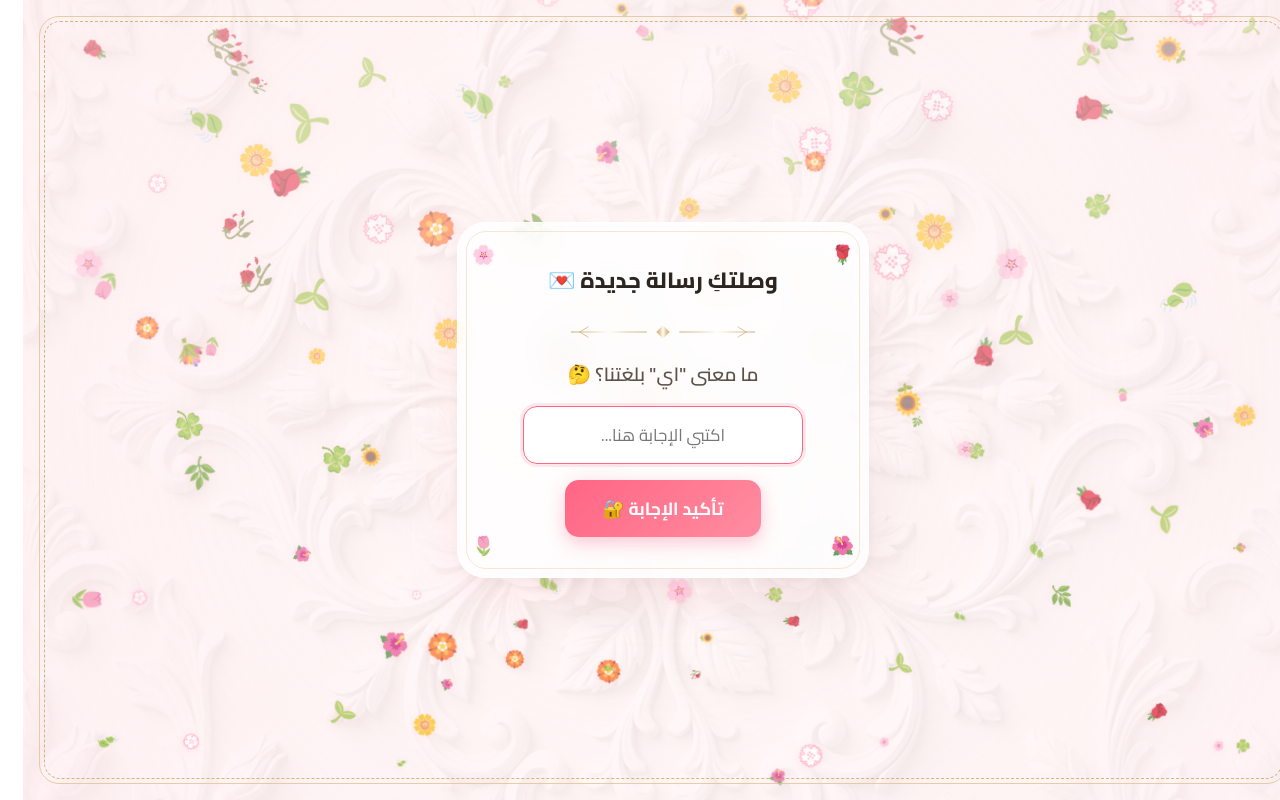
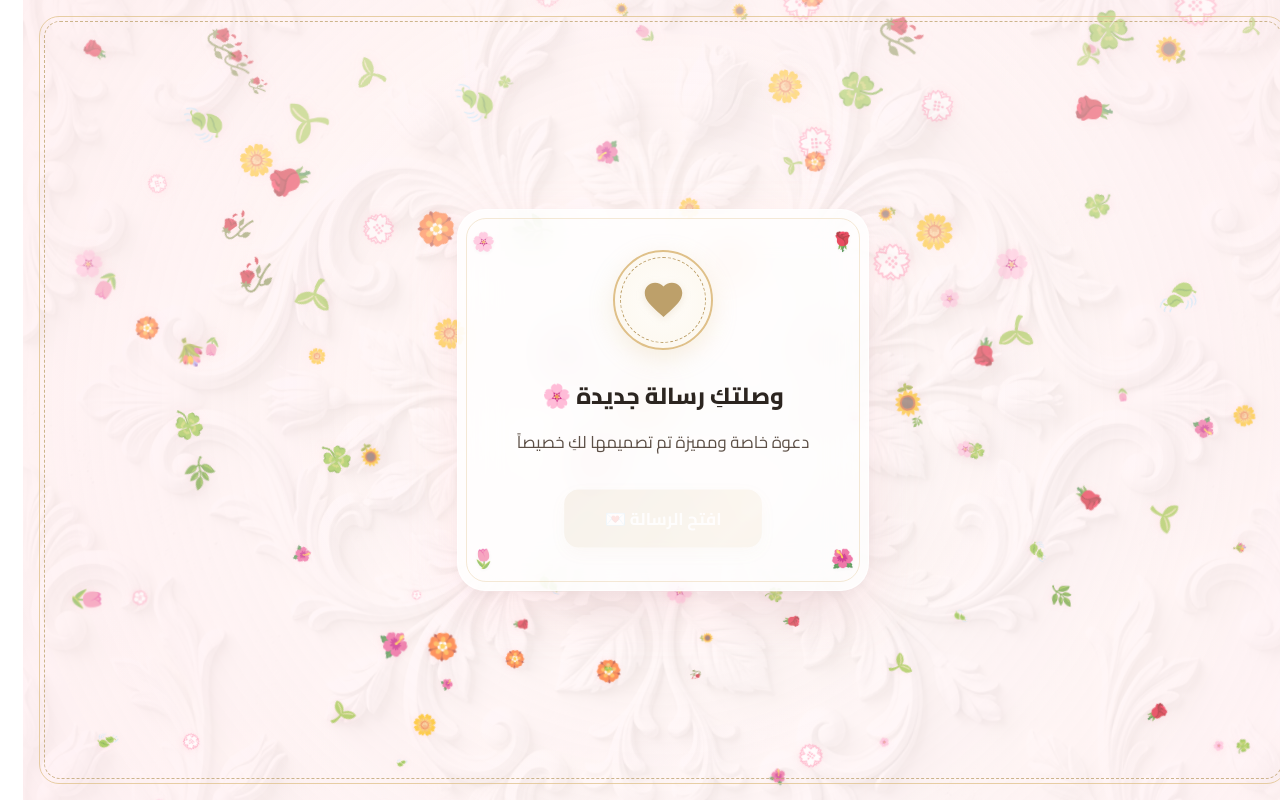
Before and after one commit to wedding15/date, a React (Vite) app: page / in a window 1280 px wide. Built offline with nearby package versions, Linux system fonts and the light colour scheme; a web font is replaced by a local one.

Commit message:
feat: reorder steps so Envelope Card comes before Riddle Gate Card

```diff
--- a/src/App.tsx
+++ b/src/App.tsx
@@ -120,10 +120,8 @@ export default function App() {
     };
   }, []);
 
-  // 2.5. Countdown timer for opening availability (only runs after riddle is solved)
+  // 2.5. Countdown timer for opening availability (runs immediately on mount)
   useEffect(() => {
-    if (!riddlePassed) return;
-
     const timer = setInterval(() => {
       setLoadingCount((prev) => {
         if (prev <= 1) {
@@ -134,7 +132,7 @@ export default function App() {
       });
     }, 1000);
     return () => clearInterval(timer);
-  }, [riddlePassed]);
+  }, []);
 
   // 3. Countdown timer logic (Next Thursday at 7:00 PM)
   useEffect(() => {
@@ -324,15 +322,70 @@ export default function App() {
 
       <div className="app-container">
         <AnimatePresence mode="wait">
-          {!riddlePassed ? (
-            /* RIDDLE GATE CARD */
+          {!opened ? (
+            /* STEP 1: ENVELOPE / ENTRANCE CARD */
+            <motion.div
+              key="envelope"
+              className="card"
+              initial={{ opacity: 0, scale: 0.9 }}
+              animate={{ opacity: 1, scale: 1 }}
+              exit={{ opacity: 0, scale: 0.85, rotateY: 90 }}
+              transition={{ duration: 0.6 }}
+            >
+              {/* Floral Corner Decorations */}
+              <div className="card-flower-corner top-left">🌸</div>
+              <div className="card-flower-corner top-right">🌹</div>
+              <div className="card-flower-corner bottom-left">🌷</div>
+              <div className="card-flower-corner bottom-right">🌺</div>
+              <div className="envelope-crest">
+                <svg viewBox="0 0 24 24">
+                  <path d="M12 21.35l-1.45-1.32C5.4 15.36 2 12.28 2 8.5 2 5.42 4.42 3 7.5 3c1.74 0 3.41.81 4.5 2.09C13.09 3.81 14.76 3 16.5 3 19.58 3 22 5.42 22 8.5c0 3.78-3.4 6.86-8.55 11.54L12 21.35z" />
+                </svg>
+              </div>
+              <h1 className="envelope-title">وصلتكِ رسالة جديدة 🌸</h1>
+              <p className="envelope-subtitle">دعوة خاصة ومميزة تم تصميمها لكِ خصيصاً</p>
+
+              <AnimatePresence mode="wait">
+                {loadingCount > 0 ? (
+                  <motion.div
+                    key="loader"
+                    initial={{ opacity: 0 }}
+                    animate={{ opacity: 1 }}
+                    exit={{ opacity: 0 }}
+                    style={{ width: "100%" }}
+                  >
+                    <div className="luxury-loader">
+                      <motion.div
+                        className="luxury-loader-bar"
+                        initial={{ width: "0%" }}
+                        animate={{ width: "100%" }}
+                        transition={{ duration: 5, ease: "linear" }}
+                      />
+                    </div>
+                    <p className="loader-text">جاري إعداد الدعوة الخاصة بكِ... {loadingCount}</p>
+                  </motion.div>
+                ) : (
+                  <motion.button
+                    key="btn"
+                    initial={{ opacity: 0, scale: 0.9 }}
+                    animate={{ opacity: 1, scale: 1 }}
+                    className="btn-gold-shimmer"
+                    onClick={handleOpenInvitation}
+                  >
+                    افتح الرسالة 💌
+                  </motion.button>
+                )}
+              </AnimatePresence>
+            </motion.div>
+          ) : !riddlePassed ? (
+            /* STEP 2: RIDDLE GATE CARD */
             <motion.div
               key="riddle"
               className="card"
-              initial={{ opacity: 0, scale: 0.9 }}
-              animate={{ opacity: 1, scale: 1 }}
+              initial={{ opacity: 0, scale: 0.85, rotateY: -90 }}
+              animate={{ opacity: 1, scale: 1, rotateY: 0 }}
               exit={{ opacity: 0, scale: 0.85, y: -20 }}
-              transition={{ duration: 0.5 }}
+              transition={{ duration: 0.6 }}
             >
               {/* Floral Corner Decorations */}
               <div className="card-flower-corner top-left">🌸</div>
@@ -340,7 +393,7 @@ export default function App() {
               <div className="card-flower-corner bottom-left">🌷</div>
               <div className="card-flower-corner bottom-right">🌺</div>
 
-              <h2 className="main-greeting" style={{ fontSize: "1.38rem" }}>وصلتكِ رسالة جديدة 💌</h2>
+              <h2 className="main-greeting" style={{ fontSize: "1.3rem" }}>كل عام وأنتِ بخير يا أطيب إنسانة وأجمل أقداري 💖</h2>
               <GoldDivider />
               <p className="main-question" style={{ minHeight: "auto", marginBottom: "8px" }}>
                 ما معنى "اي" بلغتنا؟ 🤔
@@ -376,63 +429,8 @@ export default function App() {
                 </motion.p>
               )}
             </motion.div>
-          ) : !opened ? (
-            /* ENVELOPE / ENTRANCE CARD */
-            <motion.div
-              key="envelope"
-              className="card"
-              initial={{ opacity: 0, scale: 0.9 }}
-              animate={{ opacity: 1, scale: 1 }}
-              exit={{ opacity: 0, scale: 0.85, rotateY: 90 }}
-              transition={{ duration: 0.6 }}
-            >
-              {/* Floral Corner Decorations */}
-              <div className="card-flower-corner top-left">🌸</div>
-              <div className="card-flower-corner top-right">🌹</div>
-              <div className="card-flower-corner bottom-left">🌷</div>
-              <div className="card-flower-corner bottom-right">🌺</div>
-              <div className="envelope-crest">
-                <svg viewBox="0 0 24 24">
-                  <path d="M12 21.35l-1.45-1.32C5.4 15.36 2 12.28 2 8.5 2 5.42 4.42 3 7.5 3c1.74 0 3.41.81 4.5 2.09C13.09 3.81 14.76 3 16.5 3 19.58 3 22 5.42 22 8.5c0 3.78-3.4 6.86-8.55 11.54L12 21.35z" />
-                </svg>
-              </div>
-              <h1 className="envelope-title" style={{ fontSize: "1.32rem", lineHeight: "1.5" }}>كل عام وأنتِ بخير يا أطيب إنسانة وأجمل أقداري 💖</h1>
-              <p className="envelope-subtitle">دعوة خاصة ومميزة تم تصميمها لكِ خصيصاً</p>
-
-              <AnimatePresence mode="wait">
-                {loadingCount > 0 ? (
-                  <motion.div
-                    key="loader"
-                    initial={{ opacity: 0 }}
-                    animate={{ opacity: 1 }}
-                    exit={{ opacity: 0 }}
-                    style={{ width: "100%" }}
-                  >
-                    <div className="luxury-loader">
-                      <motion.div
-                        className="luxury-loader-bar"
-                        initial={{ width: "0%" }}
-                        animate={{ width: "100%" }}
-                        transition={{ duration: 5, ease: "linear" }}
-                      />
-                    </div>
-                    <p className="loader-text">جاري إعداد الدعوة الخاصة بكِ... {loadingCount}</p>
-                  </motion.div>
-                ) : (
-                  <motion.button
-                    key="btn"
-                    initial={{ opacity: 0, scale: 0.9 }}
-                    animate={{ opacity: 1, scale: 1 }}
-                    className="btn-gold-shimmer"
-                    onClick={handleOpenInvitation}
-                  >
-                    افتح الرسالة 💌
-                  </motion.button>
-                )}
-              </AnimatePresence>
-            </motion.div>
           ) : !yesClicked ? (
-            /* MAIN CARD - POETRY AND YES/NO QUESTIONS */
+            /* STEP 3: MAIN CARD - POETRY AND YES/NO QUESTIONS */
             <motion.div
               key="invitation"
               className="card"
```
